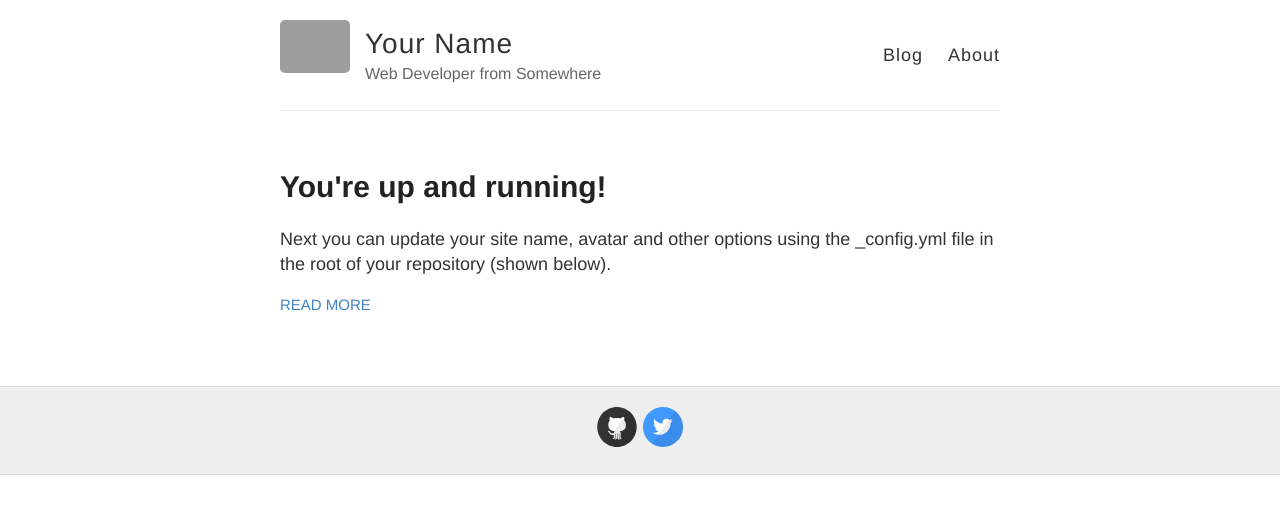
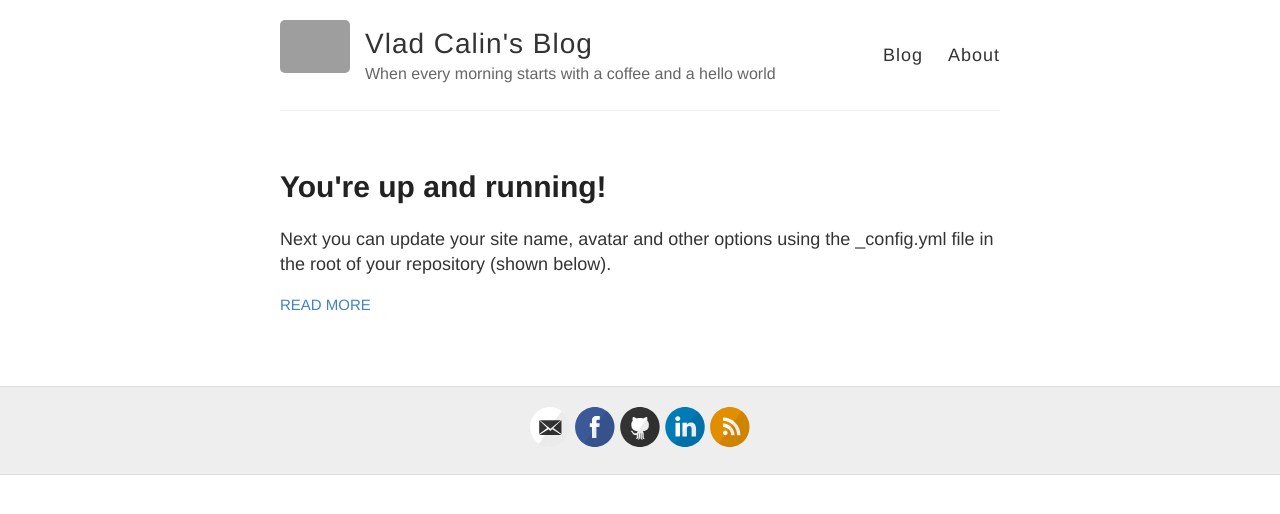
Before and after one commit to vladcalin/vladcalin.github.io, a Jekyll site: the page built from index.html, in a window 1280 px wide. Shown: the top 514 px of the page. Built offline with Jekyll 4.4.1, drawn with Linux system fonts in a browser that asks for light colours; some of the changed lines change nothing that is shown; grey boxes are pictures that could not be loaded.

Commit message:
updated _config

```diff
--- a/_config.yml
+++ b/_config.yml
@@ -3,10 +3,10 @@
 #
 
 # Name of your site (displayed in the header)
-name: Your Name
+name: Vlad Calin's Blog
 
 # Short bio or description (displayed in the header)
-description: Web Developer from Somewhere
+description: When every morning starts with a coffee and a hello world
 
 # URL of your avatar or profile pic (you could use your GitHub profile pic)
 avatar: https://raw.githubusercontent.com/barryclark/jekyll-now/master/images/jekyll-logo.png
@@ -18,15 +18,15 @@ avatar: https://raw.githubusercontent.com/barryclark/jekyll-now/master/images/je
 # Includes an icon in the footer for each username you enter
 footer-links:
   dribbble:
-  email:
-  facebook:
+  email: vlad.s.calin@gmail.com
+  facebook: vladcalin1
   flickr:
-  github: barryclark/jekyll-now
+  github: barryclark/vladcalin
   instagram:
-  linkedin:
+  linkedin: calinstefanvlad
   pinterest:
-  rss: # just type anything here for a working RSS icon
-  twitter: jekyllrb
+  rss: a
+  twitter:
   stackoverflow: # your stackoverflow profile, e.g. "users/50476/bart-kiers"
   youtube: # channel/<your_long_string> or user/<user-name>
   googleplus: # anything in your profile username that comes after plus.google.com/
@@ -34,14 +34,14 @@ footer-links:
 
 # Enter your Disqus shortname (not your username) to enable commenting on posts
 # You can find your shortname on the Settings page of your Disqus account
-disqus:
+disqus: vladcalin-github-io
 
 # Enter your Google Analytics web tracking code (e.g. UA-2110908-2) to activate tracking
-google_analytics:
+google_analytics: UA-82264971-2
 
 # Your website URL (e.g. http://barryclark.github.io or http://www.barryclark.co)
 # Used for Sitemap.xml and your RSS feed
-url:
+url: https://vladcalin.github.io
 
 # If you're hosting your site at a Project repository on GitHub pages
 # (http://yourusername.github.io/repository-name)
```
